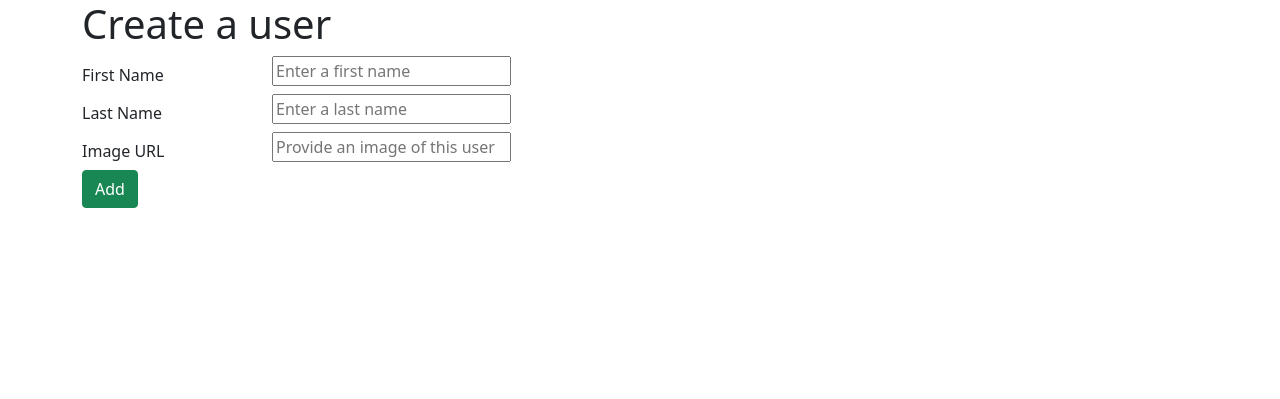
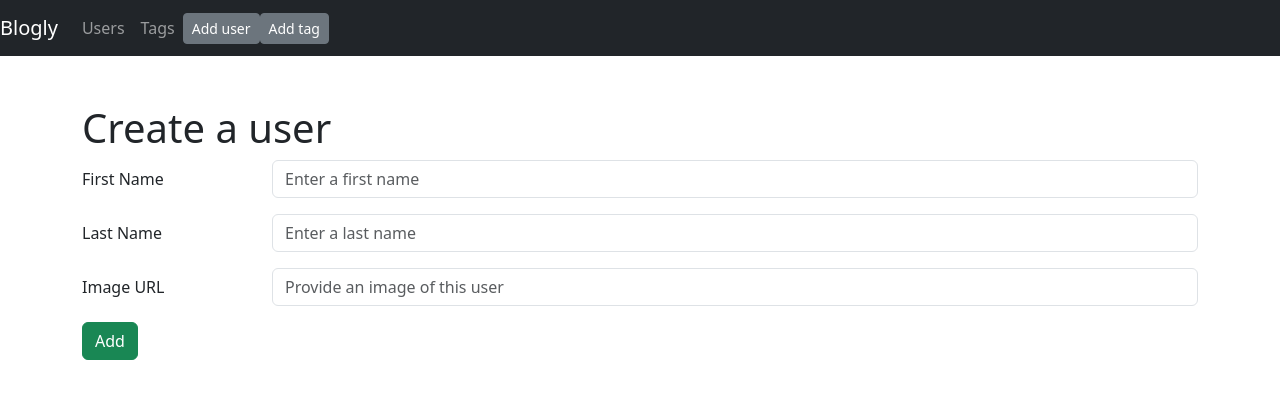
Before and after one commit to barryxie/flask-blogly, a Flask app: page /users/new in a window 1280 px wide. Shown: the top 399 px of the page. Run offline with Flask 2, Linux system fonts and the light colour scheme; some libraries are stand-ins or nearby versions.

Commit message:
part three done

```diff
--- a/app.py
+++ b/app.py
@@ -6,6 +6,7 @@ app = Flask(__name__)
 app.config['SQLALCHEMY_DATABASE_URI'] = 'postgresql:///blogly'
 app.config['SQLALCHEMY_TRACK_MODIFICATIONS'] = False
 app.config['SQLALCHEMY_ECHO'] = True
+app.config['SECRET_KEY'] = 'ihaveasecret'
 
 connect_db(app)
 db.create_all()
@@ -75,17 +76,22 @@ def delele_user(user_id):
 @app.route("/users/<int:user_id>/post/new")
 def create_new_post(user_id):
     user = User.query.get_or_404(user_id)
-    return render_template('post.html', user=user)
+    tags = Tag.query.all()
+    return render_template('post.html', user=user, tags=tags)
 
 
 @app.route("/users/<int:user_id>/post/new", methods=['POST'])
 def add_new_post(user_id):
     title = request.form['title']
     content = request.form['content']
-    new_post = Post(title=title, content=content, user_id=user_id)
-    db.session.add(new_post)
+    post = Post(title=title, content=content, user_id=user_id)
+    tag_ids = [int(num) for num in request.form.getlist('tags')]
+    post.tags = Tag.query.filter(Tag.id.in_(tag_ids)).all()
+
+
+    db.session.add(post)
     db.session.commit()
-    return redirect(f'/posts/{new_post.id}')
+    return redirect(f'/posts/{post.id}')
 
 @app.route("/posts/<int:post_id>")
 def show_post(post_id):
@@ -95,13 +101,17 @@ def show_post(post_id):
 @app.route("/posts/<int:post_id>/edit")
 def show_edit_post(post_id):
     post = Post.query.get_or_404(post_id)
-    return render_template('edit_post.html',post=post)
+    tags = Tag.query.all()
+    return render_template('edit_post.html',post=post, tags=tags)
 
 @app.route("/posts/<int:post_id>/edit", methods=['POST'])
 def create_edit_post(post_id):
     post = Post.query.get_or_404(post_id)
     post.title = request.form['title']
     post.content= request.form['content']
+
+    tag_ids = [int(num) for num in request.form.getlist('tags')]
+    post.tags = Tag.query.filter(Tag.id.in_(tag_ids)).all()
 
     db.session.add(post)
     db.session.commit()
@@ -126,6 +136,7 @@ def tags_list():
 @app.route("/tags/<int:tag_id>")
 def tags_detail(tag_id):
     tag = Tag.query.get_or_404(tag_id)
+
     return render_template('tag.html', tag = tag)
 
 @app.route("/tags/new")
@@ -137,11 +148,15 @@ def create_tags_form():
 def create_tags():
     name = request.form['name']
     tag = Tag(name=name)
-
-    db.session.add(tag)
-    db.session.commit()
-
-    return redirect('/tags')
+    try:
+        db.session.add(tag)
+        db.session.commit()
+        flash(f"Tag '{tag.name}' added.")
+        return redirect('/tags')
+    except:
+        db.session.rollback()
+        flash(f"Tag '{tag.name}' already exit.")
+        return redirect('/tags/new')
 
 @app.route("/tags/<int:tag_id>/edit")
 def edit_tags_form(tag_id):
--- a/templates/base.html
+++ b/templates/base.html
@@ -1,16 +1,40 @@
 <!DOCTYPE html>
 <html lang="en">
 <head>
-    <meta charset="UTF-8">
-    <meta http-equiv="X-UA-Compatible" content="IE=edge">
-    <meta name="viewport" content="width=device-width, initial-scale=1.0">
-    <title>{% block title%}{% endblock %}</title>
-    <link href="https://cdn.jsdelivr.net/npm/bootstrap@5.1.3/dist/css/bootstrap.min.css" rel="stylesheet" integrity="sha384-1BmE4kWBq78iYhFldvKuhfTAU6auU8tT94WrHftjDbrCEXSU1oBoqyl2QvZ6jIW3" crossorigin="anonymous">
+  <meta charset="UTF-8">
+  <title>
+    Blogly &ndash; {% block title %}{% endblock %}
+  </title>
+  <link rel="stylesheet"
+        href="https://unpkg.com/bootstrap/dist/css/bootstrap.css">
+  <link rel="stylesheet" href="/static/style.css">
 </head>
 <body>
-    <div class="container">
-    {% block content %}
-    {% endblock %}
-    </div>
+<nav class="navbar navbar-expand-lg navbar-dark bg-dark">
+  <a class="navbar-brand" href="/">Blogly</a>
+  <ul class="navbar-nav">
+    <li class="nav-item"><a class="nav-link" href="/users">Users</a></li>
+  </ul>
+  <ul class="navbar-nav">
+    <li class="nav-item"><a class="nav-link" href="/tags">Tags</a></li>
+  </ul>
+  <ul class="navbar-nav ml-auto">
+    <li class="nav-item">
+      <a class="btn btn-sm btn-secondary" href="/users/new">Add user</a>
+    </li>
+    <li class="nav-item ml-2">
+      <a class="btn btn-sm btn-secondary" href="/tags/new">Add tag</a>
+    </li>
+  </ul>
+</nav>
+<div class="container mt-5">
+  {% for msg in get_flashed_messages() %}
+  <div class="alert alert-info">{{ msg }}</div>
+  {% endfor %}
+
+  {% block content %}
+  <!-- put the content here -->
+  {% endblock %}
+</div>
 </body>
 </html>
--- a/templates/new_tag.html
+++ b/templates/new_tag.html
@@ -11,7 +11,7 @@
     </div>
 
 
-    <a href="/"u class="btn btn-info">Cancel</a>
+    <a href="/tags"u class="btn btn-info">Cancel</a>
     <button class="btn btn-success">Add</button>
 </form>
 
--- a/templates/newuser.html
+++ b/templates/newuser.html
@@ -7,28 +7,28 @@
     <div class="form-group row">
         <label for="first_name" class="col-sm-2 col-form-label">First Name</label>
         <div class="col-sm-10">
-            <input type="text" name="first_name" placeholder="Enter a first name">
+            <input type="text" class="form-control" name="first_name" placeholder="Enter a first name">
         </div>
 
     </div>
 
 
-    <div class="form-group row">
+    <div class="form-group row mt-3">
         <label for="last_name" class="col-sm-2 col-form-label">Last Name</label>
         <div class="col-sm-10">
-            <input type="text" name="last_name" placeholder="Enter a last name">
+            <input class="form-control" type="text" name="last_name" placeholder="Enter a last name">
         </div>
 
     </div>
 
 
-    <div class="form-group row">
+    <div class="form-group row mt-3">
         <label for="image_url" class="col-sm-2 col-form-label">Image URL</label>
-        <div class="col-sm-10"><input type="text" name="image_url" placeholder="Provide an image of this user"></div>
+        <div class="col-sm-10"><input class="form-control" type="text" name="image_url" placeholder="Provide an image of this user"></div>
 
     </div>
 
-    <button class="btn btn-success">Add</button>
+    <button class="btn btn-success mt-3">Add</button>
 </form>
 
 {% endblock %}
```
Also changed, not shown: models.py (+7 -1 lines), templates/edit.html (+9 -6 lines), templates/edit_post.html (+25 -4 lines), templates/post.html (+28 -5 lines), templates/post_detail.html (+10 -1 lines), templates/tag.html (+9 -0 lines).
